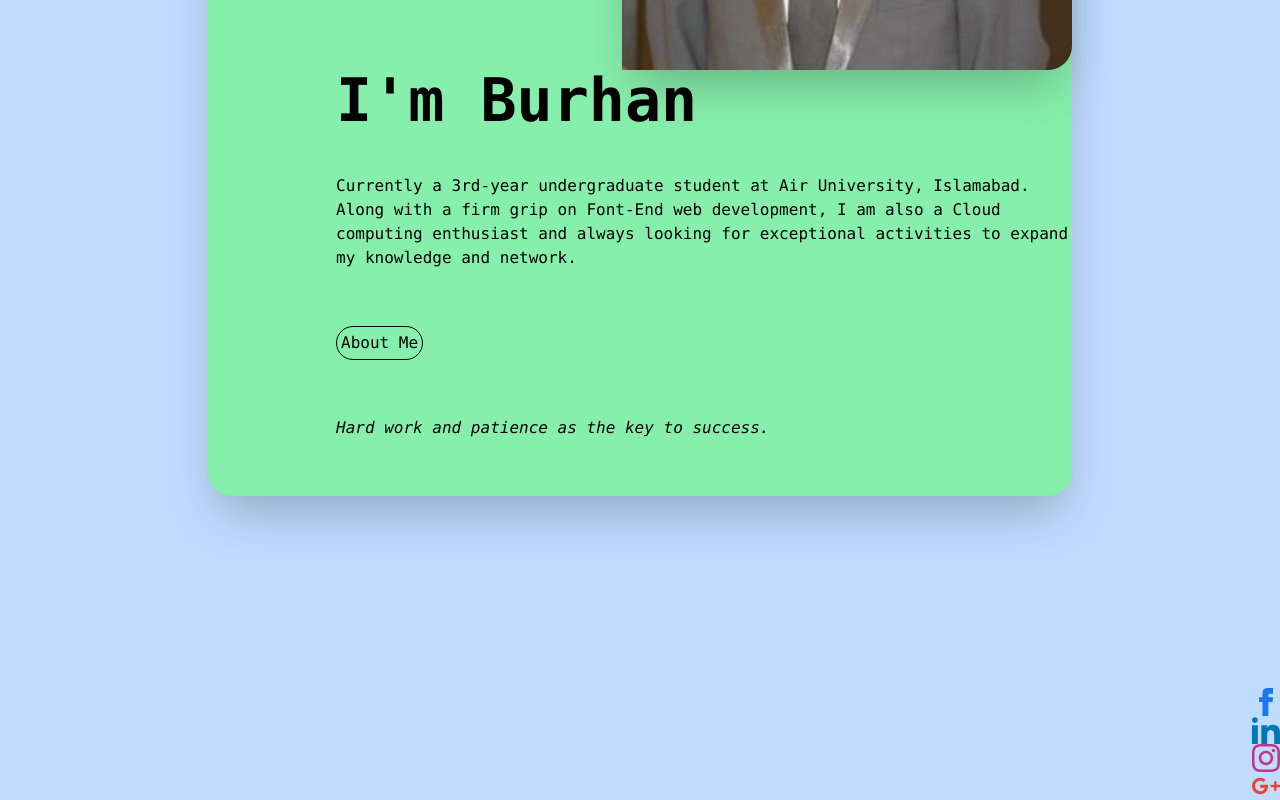
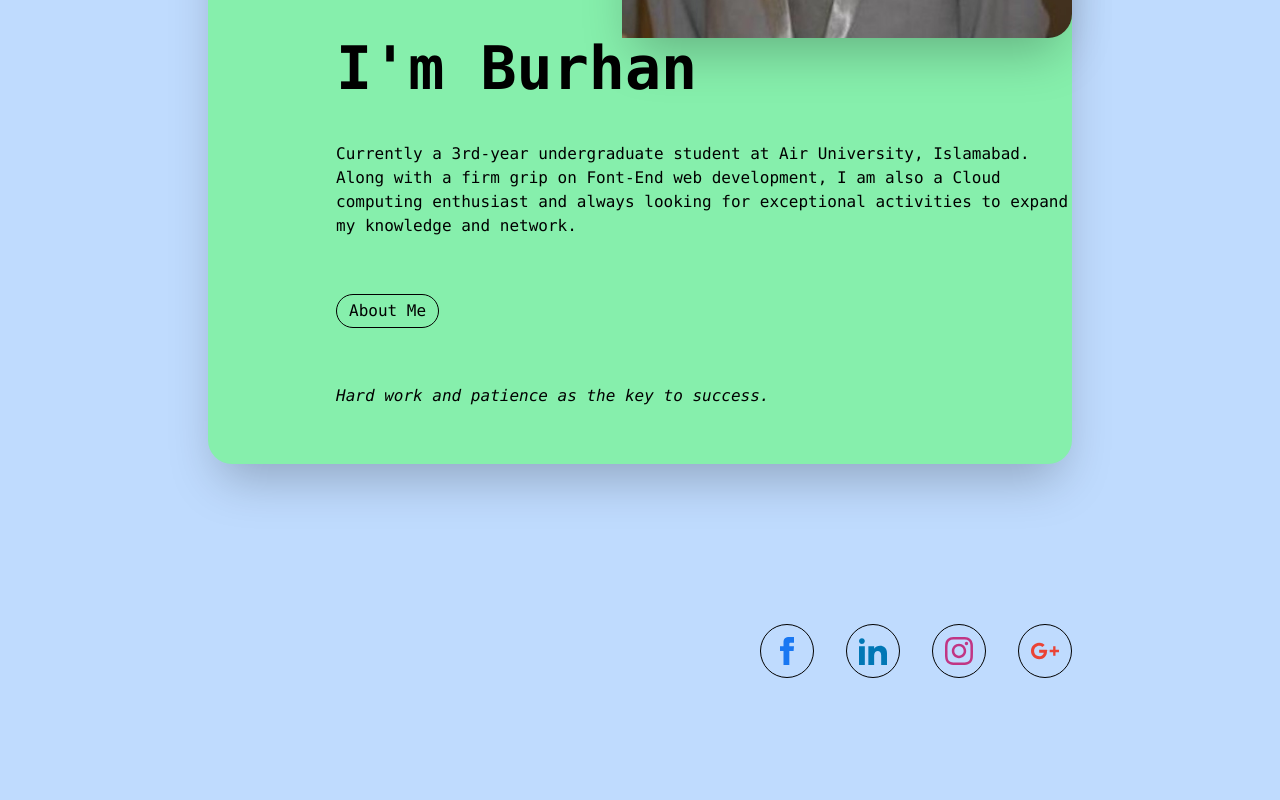
Before and after one commit to Burh2k/CodeAlpha-My-Portfolio, a plain HTML site: page index.html in a window 1280 px wide. Shown: the part 628-1428 px from the top of the page. After the commit the page ends 1306 px from the top, so only its background shows below. Drawn offline with nearby package versions, Linux system fonts and the light colour scheme; a script that the page names is missing.

Commit message:
Update 3.0

```diff
--- a/index.html
+++ b/index.html
@@ -5,8 +5,6 @@
 <head>
     <meta charset="UTF-8">
     <meta name="viewport" content="width=device-width, initial-scale=1.0">
-    <!-- CSS Style Sheet -->
-    <!-- <link rel="stylesheet" href="my_index.css"> -->
     <!-- Icon in the page title -->
     <link href="imgs/Portfolio-favicon.png" rel="icon" type="image/png" />
     <!-- Font-Awesome -->
@@ -21,7 +19,7 @@
 <body class="bg-blue-200 font-mono">
     <img class="lg:mx-52 float-right rounded-e-3xl shadow-2xl" src="imgs/burhan.jpg" alt="Profile Pic" width="450px"
         height="450px">
-    <div class="lg:pt-20 lg:ps-32 lg:mx-52 lg:my-48 rounded-3xl shadow-2xl bg-green-300" style="padding-bottom: 56px;">
+    <div class="lg:pt-20 lg:ps-32 lg:mx-52 lg:my-40 rounded-3xl shadow-2xl bg-green-300" style="padding-bottom: 56px;">
         <h1 class="font-bold text-6xl">
             Hi I'm Burhan
         </h1>
@@ -32,7 +30,7 @@
             for exceptional activities to expand my knowledge and network.
             <br>
             <button
-                class="lg:mt-14 lg:p-1 hover:bg-black hover:text-white transition ease-in-out duration-500 border border-black rounded-full">
+                class="lg:mt-14 lg:py-1 lg:px-3 hover:bg-black hover:text-white transition ease-in-out duration-500 border border-black rounded-full">
                 About Me
             </button>
         </p>
@@ -40,7 +38,8 @@
             Hard work and patience as the key to success.
         </i>
     </div>
-    <footer class="float-right">
+    <footer class="lg:mx-52 float-right flex">
+        <span class="lg:me-4 lg:p-3 hover:bg-white border border-black rounded-full">
             <a href="https://www.facebook.com/profile.php?id=100009498011818">
                 <svg xmlns="http://www.w3.org/2000/svg" class="h-7 w-7" fill="currentColor" style="color: #1877f2"
                     viewBox="0 0 24 24">
@@ -48,6 +47,8 @@
                         d="M9 8h-3v4h3v12h5v-12h3.642l.358-4h-4v-1.667c0-.955.192-1.333 1.115-1.333h2.885v-5h-3.808c-3.596 0-5.192 1.583-5.192 4.615v3.385z" />
                 </svg>
             </a>
+        </span>
+        <span class="lg:mx-4 lg:p-3 hover:bg-white border border-black rounded-full">
             <a href="https://www.linkedin.com/in/muhammad-burhan-ahmed-86ab7b10a/">
                 <svg xmlns="http://www.w3.org/2000/svg" class="h-7 w-7" fill="currentColor" style="color: #0077b5"
                     viewBox="0 0 24 24">
@@ -55,6 +56,8 @@
                         d="M4.98 3.5c0 1.381-1.11 2.5-2.48 2.5s-2.48-1.119-2.48-2.5c0-1.38 1.11-2.5 2.48-2.5s2.48 1.12 2.48 2.5zm.02 4.5h-5v16h5v-16zm7.982 0h-4.968v16h4.969v-8.399c0-4.67 6.029-5.052 6.029 0v8.399h4.988v-10.131c0-7.88-8.922-7.593-11.018-3.714v-2.155z" />
                 </svg>
             </a>
+        </span>
+        <span class="lg:mx-4 lg:p-3 hover:bg-white border border-black rounded-full">
             <a href="https://www.instagram.com/burh.2k/">
                 <svg xmlns="http://www.w3.org/2000/svg" class="h-7 w-7" fill="currentColor" style="color: #c13584"
                     viewBox="0 0 24 24">
@@ -62,6 +65,8 @@
                         d="M12 2.163c3.204 0 3.584.012 4.85.07 3.252.148 4.771 1.691 4.919 4.919.058 1.265.069 1.645.069 4.849 0 3.205-.012 3.584-.069 4.849-.149 3.225-1.664 4.771-4.919 4.919-1.266.058-1.644.07-4.85.07-3.204 0-3.584-.012-4.849-.07-3.26-.149-4.771-1.699-4.919-4.92-.058-1.265-.07-1.644-.07-4.849 0-3.204.013-3.583.07-4.849.149-3.227 1.664-4.771 4.919-4.919 1.266-.057 1.645-.069 4.849-.069zm0-2.163c-3.259 0-3.667.014-4.947.072-4.358.2-6.78 2.618-6.98 6.98-.059 1.281-.073 1.689-.073 4.948 0 3.259.014 3.668.072 4.948.2 4.358 2.618 6.78 6.98 6.98 1.281.058 1.689.072 4.948.072 3.259 0 3.668-.014 4.948-.072 4.354-.2 6.782-2.618 6.979-6.98.059-1.28.073-1.689.073-4.948 0-3.259-.014-3.667-.072-4.947-.196-4.354-2.617-6.78-6.979-6.98-1.281-.059-1.69-.073-4.949-.073zm0 5.838c-3.403 0-6.162 2.759-6.162 6.162s2.759 6.163 6.162 6.163 6.162-2.759 6.162-6.163c0-3.403-2.759-6.162-6.162-6.162zm0 10.162c-2.209 0-4-1.79-4-4 0-2.209 1.791-4 4-4s4 1.791 4 4c0 2.21-1.791 4-4 4zm6.406-11.845c-.796 0-1.441.645-1.441 1.44s.645 1.44 1.441 1.44c.795 0 1.439-.645 1.439-1.44s-.644-1.44-1.439-1.44z" />
                 </svg>
             </a>
+        </span>
+        <span class="lg:ms-4 lg:p-3 hover:bg-white border border-black rounded-full">
             <a href="mailto:burhan.ahmed@gmail.com">
                 <svg xmlns="http://www.w3.org/2000/svg" class="h-7 w-7" fill="currentColor" style="color: #ea4335"
                     viewBox="0 0 24 24">
@@ -70,7 +75,9 @@
                         fill-rule="evenodd" clip-rule="evenodd" />
                 </svg>
             </a>
+        </span>
     </footer>
+
 </body>
 
 </html>
```
Lines whose indentation alone changed are shown as unchanged.
